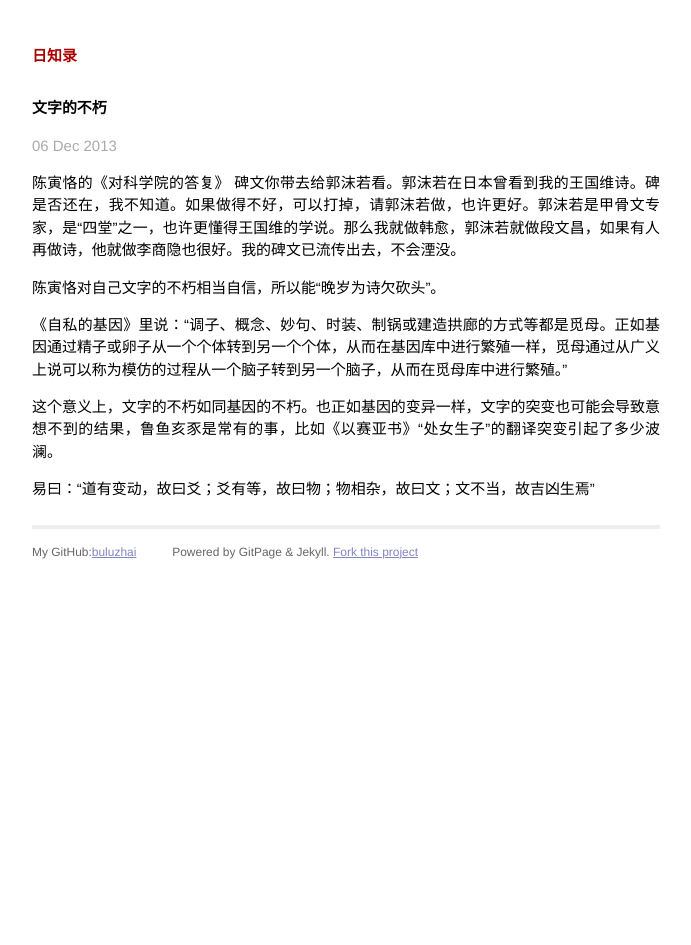
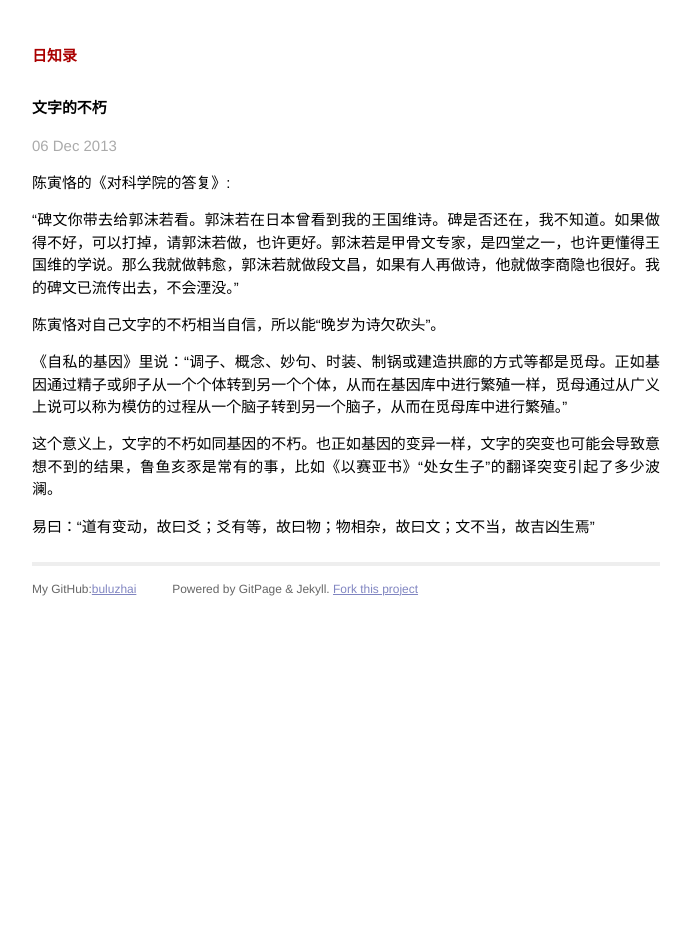
Before and after one commit to gpscad/buluzhai.github.io, a Jekyll site: the page built from _posts/2013-12-06-word-meme.markdown, in a window 1280 px wide. Shown: the whole page, without its empty margins (294-985 px from the left). Built offline with Jekyll 4.4.1, drawn with Linux system fonts in a browser that asks for light colours; Markdown is read by kramdown in place of the engine named in the settings.

```diff
--- a/_posts/2013-12-06-word-meme.markdown
+++ b/_posts/2013-12-06-word-meme.markdown
@@ -4,8 +4,9 @@ title:  "文字的不朽"
 date:   2013-12-06 23:00:56
 categories: 读书
 ---
-陈寅恪的《对科学院的答复》
-碑文你带去给郭沫若看。郭沫若在日本曾看到我的王国维诗。碑是否还在，我不知道。如果做得不好，可以打掉，请郭沫若做，也许更好。郭沫若是甲骨文专家，是“四堂”之一，也许更懂得王国维的学说。那么我就做韩愈，郭沫若就做段文昌，如果有人再做诗，他就做李商隐也很好。我的碑文已流传出去，不会湮没。
+陈寅恪的《对科学院的答复》:
+
+"碑文你带去给郭沫若看。郭沫若在日本曾看到我的王国维诗。碑是否还在，我不知道。如果做得不好，可以打掉，请郭沫若做，也许更好。郭沫若是甲骨文专家，是四堂之一，也许更懂得王国维的学说。那么我就做韩愈，郭沫若就做段文昌，如果有人再做诗，他就做李商隐也很好。我的碑文已流传出去，不会湮没。"
 
 陈寅恪对自己文字的不朽相当自信，所以能“晚岁为诗欠砍头”。
 
```
